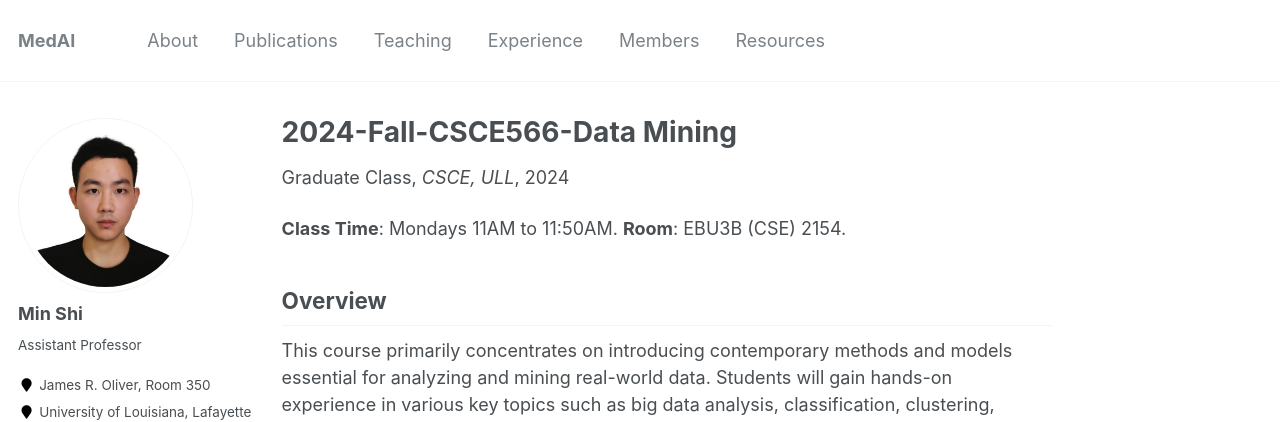
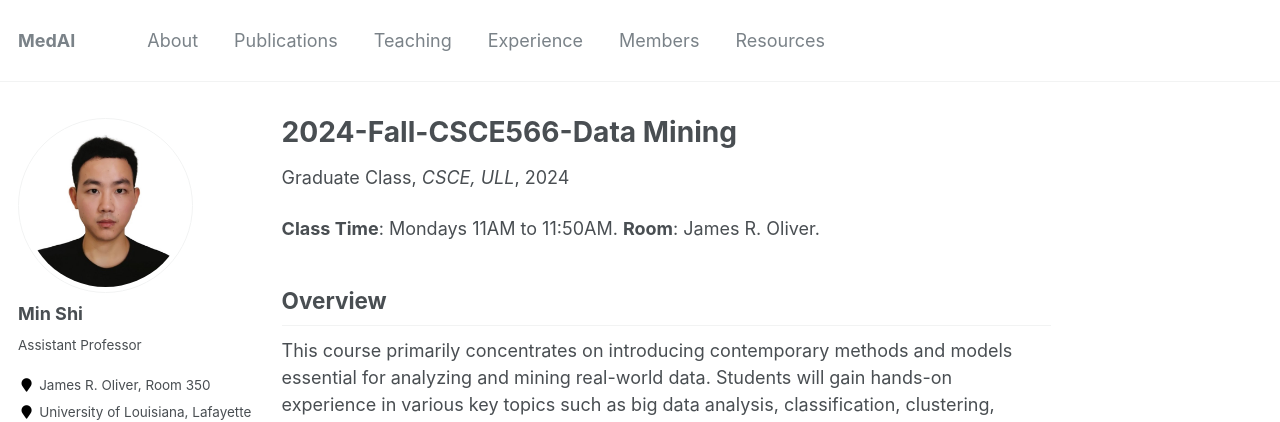
Before and after one commit to shiminxst/shiminxst.github.io, a Jekyll site: the page built from _teaching/2024-fall-CSCE566.md, in a window 1280 px wide and 900 px high. Shown: the top 422 px of the window. Built offline with Jekyll 4.4.1, drawn with Linux system fonts in a browser that asks for light colours; some web fonts are replaced.

Commit message:
Update 2024-fall-CSCE566.md

```diff
--- a/_teaching/2024-fall-CSCE566.md
+++ b/_teaching/2024-fall-CSCE566.md
@@ -8,7 +8,7 @@ date: 2024-08-01
 location: "Lafayette, LA"
 ---
 
-**Class Time**: Mondays 11AM to 11:50AM.  **Room**: EBU3B (CSE) 2154.
+**Class Time**: Mondays 11AM to 11:50AM.  **Room**: James R. Oliver.
 
 ## Overview
 This course primarily concentrates on introducing contemporary methods and models essential for analyzing and mining real-world data. Students will gain hands-on experience in various key topics such as big data analysis, classification, clustering, association rule mining, and representation learning.
```
